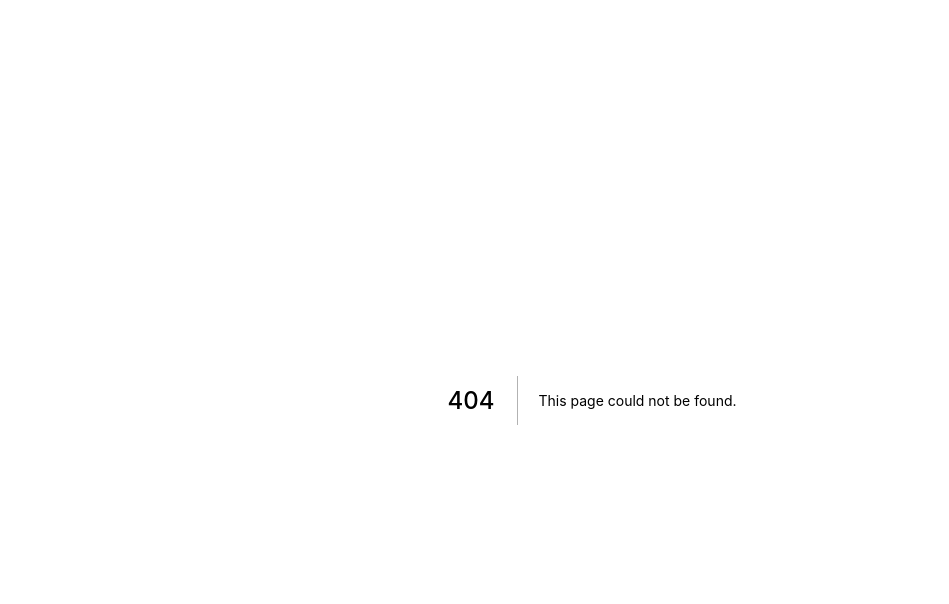
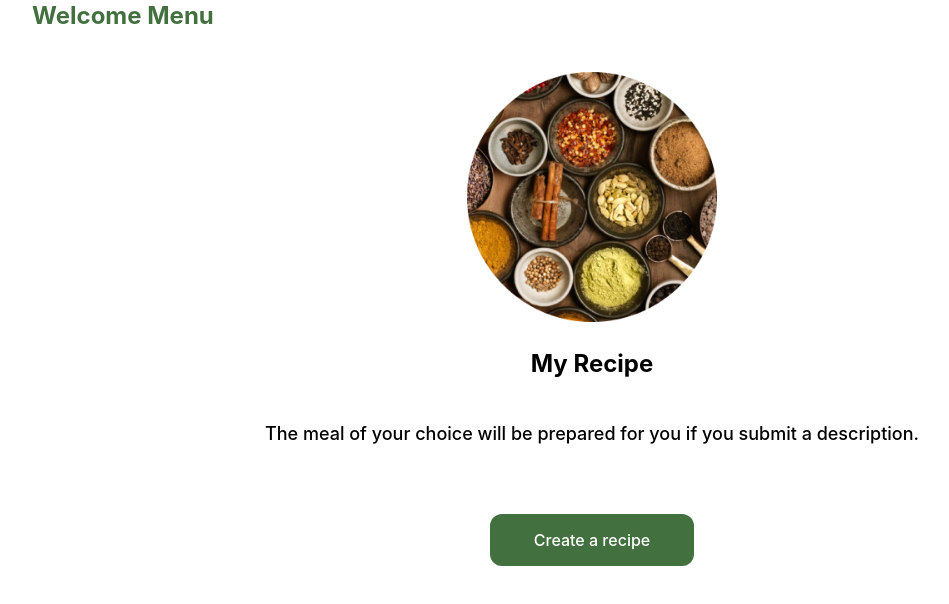
Before and after one commit to Suliatyusuff/hepto-meal, a Next.js app: page /home in a window 1280 px wide. Before the commit this address had no page. Shown: the top 604 px of the page, without its empty margins (48-997 px from the left). Built offline with nearby package versions, Linux system fonts and the light colour scheme.

Commit message:
Created home page

```diff
--- a/assets/images/index.js
+++ b/assets/images/index.js
@@ -1,4 +1,5 @@
 import mealBg from "./meal-bg.png";
 import logo from './logo.png';
+import recipeFood from "./recipe-food.png";
 
-export { mealBg, logo };
+export { mealBg, logo, recipeFood };
--- /dev/null
+++ b/components/button/Button.jsx
@@ -0,0 +1,18 @@
+import Link from "next/link"
+export const Button = ( { type = "button", className, text, as = "button", href = "#" } ) => {
+    return (
+        <>
+            {as === "button" && (
+                <button type={type} className={`rounded-lg h-10 focus:border-gray focus:outline-none  bg-primary-500 text-white px-11 font-medium  hover:bg-primary-500/90 ${className}`}>{text}</button> )
+            }
+
+            {as === "Link" && (
+                <Link href={href}>
+                    <a className={`rounded-lg py-4 focus:border-gray focus:outline-none  bg-primary-500 text-white px-11 font-medium  hover:bg-primary-500/90 ${className}`}>{text}</a>
+                </Link>
+            )
+            }
+
+        </>
+    )
+}
--- /dev/null
+++ b/components/button/index.js
@@ -0,0 +1 @@
+export * from "./Button"
--- a/components/index.js
+++ b/components/index.js
@@ -1,2 +1,3 @@
 export * from "./authLayout";
+export * from "./button";
 export * from "./layout"
--- a/components/layout/Meta.jsx
+++ b/components/layout/Meta.jsx
@@ -1,7 +1,7 @@
 import Head from "next/head";
 
 export const Meta = ( {
-	title = "Hepto Meal system",
+	title = "Welcome",
 	keywords,
 	description,
 } ) => {
@@ -24,7 +24,7 @@ export const Meta = ( {
 			<meta name="keywords" content={keywords} />
 			<meta name="description" content={description} />
 			<link rel="icon" href="/favicon.ico" />
-			<title>{title}</title>
+			<title>{title} - {name}</title>
 		</Head>
 	);
 };
--- /dev/null
+++ b/pages/home.jsx
@@ -0,0 +1,34 @@
+import Link from "next/link";
+import { Layout } from "components";
+import { recipeFood } from "assets";
+import Image from "next/image";
+import { Button } from "../components";
+
+export default function Home () {
+    return (
+        <Layout title="Home">
+            <section className="px-5 md:px-20">
+                <h1 className="font-bold text-2xl text-primary-500">
+                    Welcome Menu
+                </h1>
+            </section>
+            <section className="text-center mt-10 px-10">
+                <div className="hidden md:block">
+                    <Image src={recipeFood} alt="Picture of the author" width={250} height={250} />
+                </div>
+                <div className="md:hidden">
+                    <Image src={recipeFood} alt="Picture of the author" width={150} height={150} />
+                </div>
+                <h3 className="font-bold text-2xl mt-5">
+                    My Recipe
+                </h3>
+                <p className="mt-10 text-lg font-medium">
+                    The meal of your choice will be prepared for you if you submit a description.
+                </p>
+                <div className="mt-20">
+                    <Button as="Link" href="/create-recipe" text="Create a recipe" className="rounded-xl h-[3.325rem]" />
+                </div>
+            </section>
+        </Layout>
+    )
+}
--- a/pages/index.jsx
+++ b/pages/index.jsx
@@ -4,8 +4,8 @@ import { AuthLayout } from "components";
 
 export default function Login () {
   return (
-    <AuthLayout title="Login - Hepto Meal system">
-      <form action="" className="mt-24" method="post">
+    <AuthLayout title="Login">
+      <form action="/home" className="mt-24" method="post">
         <div className='my-5'>
           <label htmlFor="email" className='font-medium text-sm'>Email</label>
           <input type="email" name="email" className={`border border-primary-500 ${styles.inputShadow} w-full block rounded-lg h-10 md:h-12 focus:border-gray focus:outline-none px-4`} id="email" />
--- a/pages/signup.jsx
+++ b/pages/signup.jsx
@@ -4,8 +4,8 @@ import { AuthLayout } from "components";
 
 export default function SignUp () {
     return (
-        <AuthLayout title="Sign Up - Hepto Meal system">
-            <form action="" method="post">
+        <AuthLayout title="Sign Up">
+            <form action="/home" method="post">
                 <div className='my-5'>
                     <label htmlFor="firstName" className='font-medium text-sm'>First Name</label>
                     <input type="text" name="firstName" className={`border border-primary-500 ${styles.inputShadow} w-full block rounded-lg h-10 md:h-12 focus:border-gray focus:outline-none px-4`} id="firstName" />
```
Also changed, not shown: assets/images/recipe-food.png (added).
